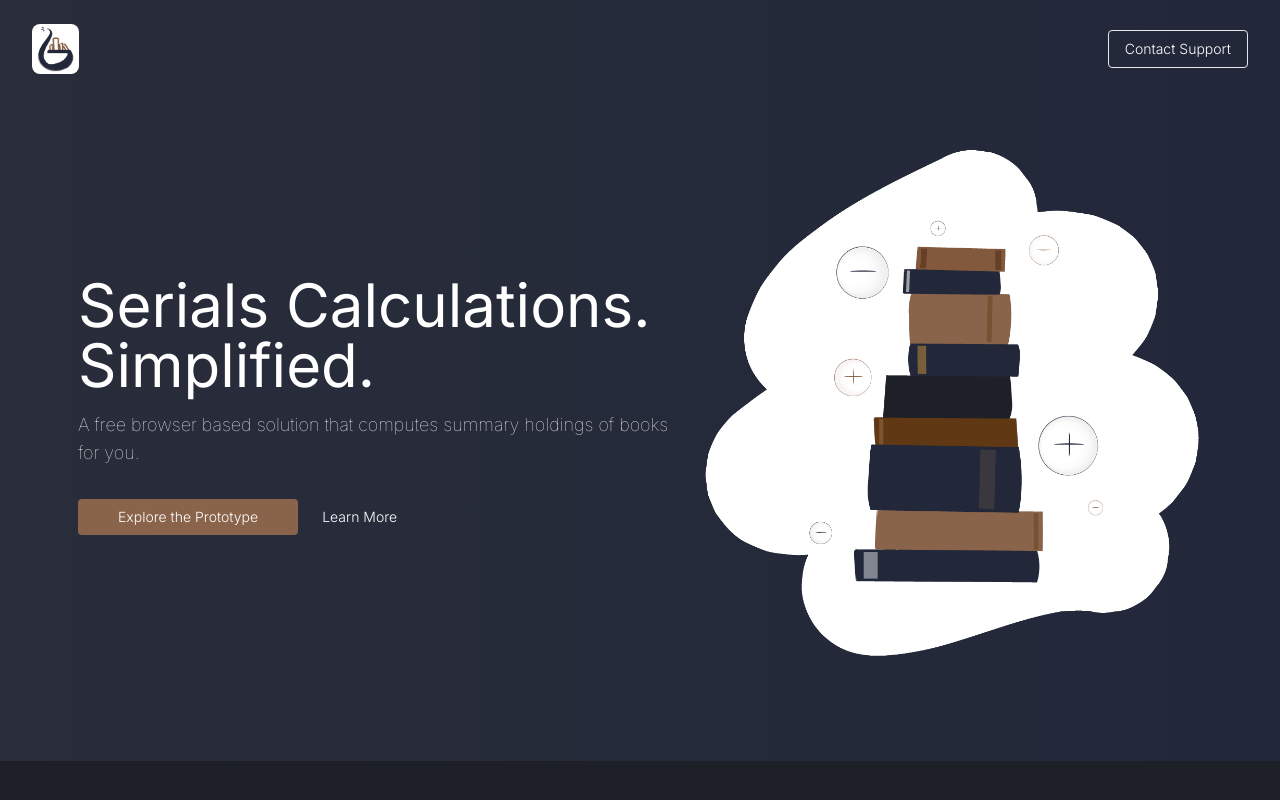
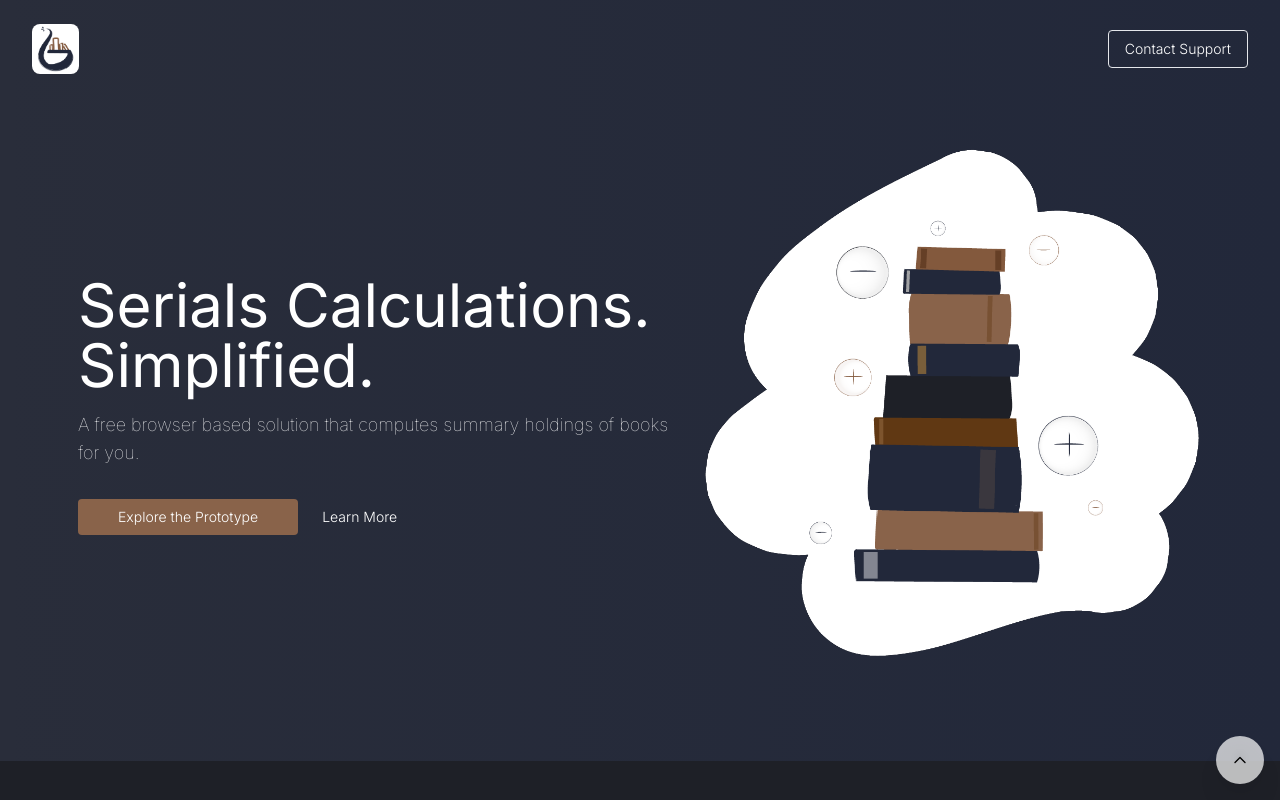
Before and after one commit to jjose14-Jacob-Jose/getSummaryHoldings, a Next.js app: page / in a window 1280 px wide. Shown: the top 800 px of the page. Built offline with nearby package versions, Linux system fonts and the light colour scheme.

Commit message:
t-31: Added back to top button.

```diff
--- a/src/app/page.js
+++ b/src/app/page.js
@@ -1,4 +1,5 @@
 import Home from '@/components/Home'
+import BackToTopButton from '@/components/static/BackToTopButton'
 import Footer from '@/components/static/Footer'
 import Header from '@/components/static/Header'
 
@@ -13,6 +14,7 @@ export default function LandingPage() {
             <Header />
             <Home />
             <Footer />
+			<BackToTopButton />
         </main>
 		// <main className='m-auto min-h-screen flex flex-col'>
 		// 	<Header />
--- a/src/components/FeaturesCarousel.jsx
+++ b/src/components/FeaturesCarousel.jsx
@@ -17,7 +17,6 @@ export default function FeaturesCarousel({itemsData}) {
 
     // the required distance between touchStart and touchEnd to be detected as a swipe
     const minSwipeDistance = 50;
-    let isPaused = false;
 
     const onTouchStart = (e) => {
         setTouchEnd(null); // otherwise the swipe is fired even with usual touch events
--- /dev/null
+++ b/src/components/static/BackToTopButton.jsx
@@ -0,0 +1,32 @@
+'use client';
+
+import { useEffect } from 'react';
+
+//The approach recommended by Next.js
+const isBrowser = () => typeof window !== 'undefined';
+
+/**
+ * Back to top button component. Scrolls page to the top.
+ *
+ * @author pdoddi
+ */
+const BackToTopButton = () => {
+
+    function scrollToTop() {
+        if (!isBrowser()) return;
+        window.scrollTo({ top: 0, behavior: 'smooth' });
+    }
+
+    return (
+        <button
+            onClick={scrollToTop}
+            className="w-fit h-fit z-10 fixed bottom-4 right-4 p-4 rounded-full drop-shadow-xl bg-white/[0.7] text-black hover:bg-white/[1]"
+            >
+            <svg xmlns="http://www.w3.org/2000/svg" fill="none" viewBox="0 0 24 24" strokeWidth="2" stroke="currentColor" className="w-4 h-4 rotate-180 drop-shadow-md">
+            <path strokeLinecap="round" strokeLinejoin="round" d="M19.5 8.25l-7.5 7.5-7.5-7.5" />
+            </svg>
+        </button>
+
+);}
+
+export default BackToTopButton;
```
